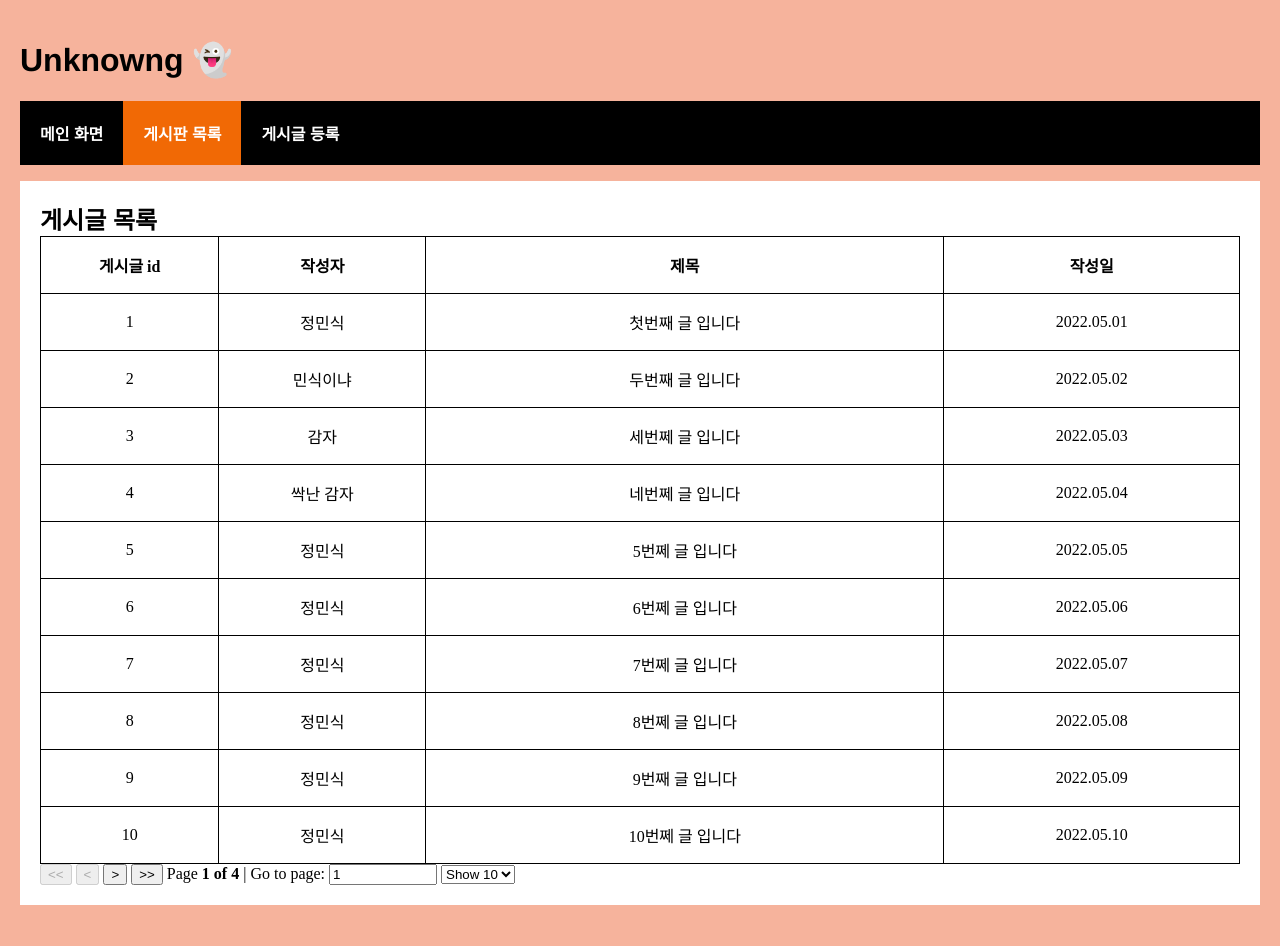
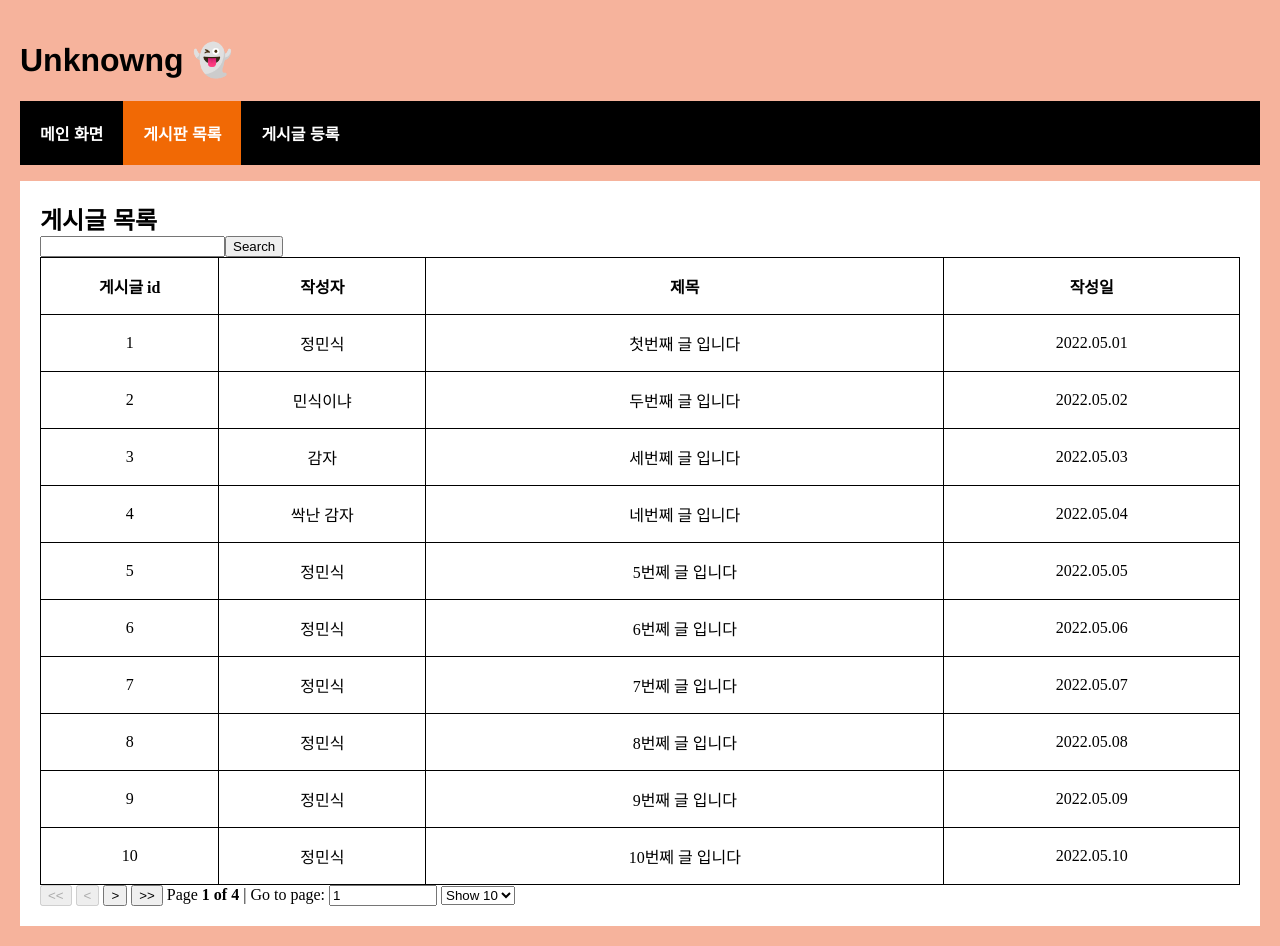
Before and after one commit to Mike-Jeong/simple_general_forum, a React (Create React App) app: page /ArticleList in a window 1280 px wide. Before the commit the page ends 925 px from the top, so only its background shows below. Built offline with nearby package versions, Linux system fonts and the light colour scheme.

Commit message:
검색 기능 구현

```diff
--- a/src/components/posttable.js
+++ b/src/components/posttable.js
@@ -1,5 +1,6 @@
 import React from "react";
-import { useTable, useSortBy, usePagination } from 'react-table';
+import { useTable, useGlobalFilter, useSortBy, usePagination} from 'react-table';
+import Search from "./search";
 
 const Table = ({ columns, data }) => {
     const {
@@ -16,6 +17,7 @@ const Table = ({ columns, data }) => {
         nextPage,
         previousPage,
         setPageSize,
+        setGlobalFilter,
         state: { pageIndex, pageSize },
     } = useTable(
         {
@@ -23,13 +25,16 @@ const Table = ({ columns, data }) => {
             data,
             initialState: { pageIndex: 0, pageSize: 10},
         },
+        useGlobalFilter,
         useSortBy,
-        usePagination
+        usePagination,
+
     )
 
 
     return (
         <>
+        <Search onSubmit={setGlobalFilter} />
             <table {...getTableProps()}>
                 <thead>
                     {headerGroups.map(headerGroup => (
--- /dev/null
+++ b/src/components/search.js
@@ -0,0 +1,17 @@
+import React from "react";
+
+function search({ onSubmit }) {
+  const handleSubmit = (event) => {
+    event.preventDefault();
+    onSubmit(event.target.elements.filter.value);
+  };
+
+  return (
+    <form onSubmit={handleSubmit}>
+      <input name="filter" />
+      <button>Search</button>
+    </form>
+  );
+}
+
+export default search;
```
